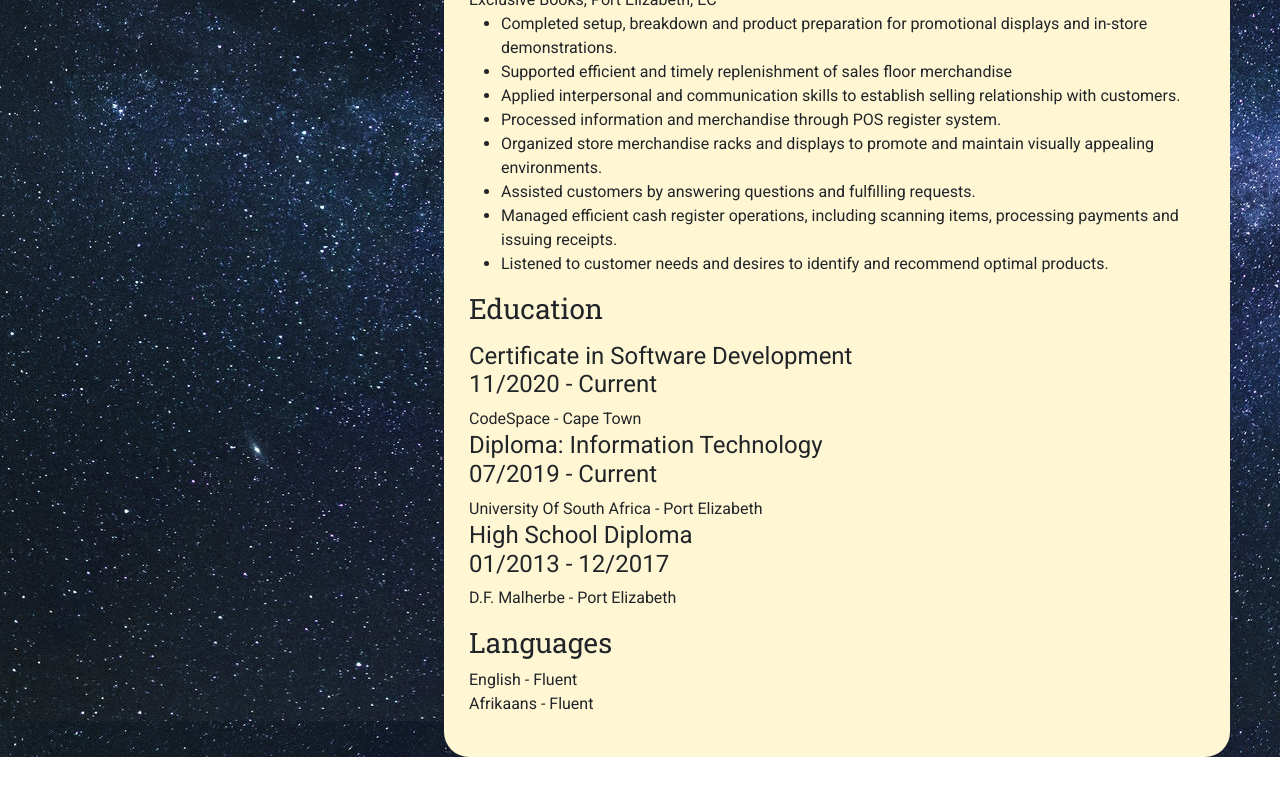
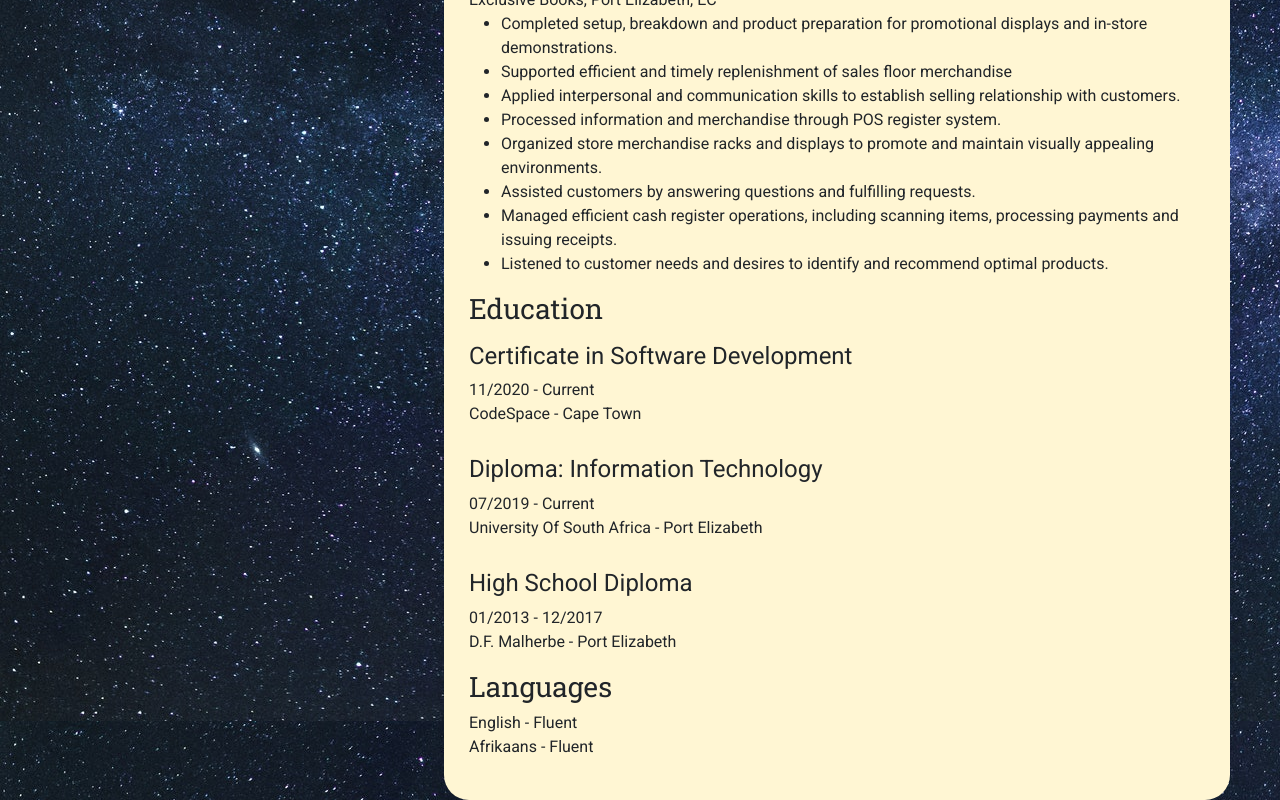
Before and after one commit to RuanVanNiekerk/digital-resume, a plain HTML site: page index.html in a window 1280 px wide. Shown: the part 1439-2239 px from the top of the page. Before the commit the page ends 2196 px from the top, so only its background shows below. Drawn offline with nearby package versions, Linux system fonts and the light colour scheme.

Commit message:
Update index.html

```diff
--- a/index.html
+++ b/index.html
@@ -198,12 +198,17 @@
 				<div id="education">
 					<h3>Education</h3>
 					<p>
-						<h4>Certificate in Software Development<br />11/2020 - Current</h4>
-						CodeSpace - Cape Town<br>
-						<h4>Diploma: Information Technology<br />07/2019 - Current</h4>
-						University Of South Africa - Port Elizabeth<br>
-						<h4>High School Diploma<br />01/2013 - 12/2017</h4>
-						D.F. Malherbe - Port Elizabeth<br>
+						<h4>Certificate in Software Development</h4>
+						11/2020 - Current
+						<br />CodeSpace - Cape Town
+
+						<h4><br />Diploma: Information Technology</h4>
+						07/2019 - Current
+						<br />University Of South Africa - Port Elizabeth
+
+						<h4><br />High School Diploma</h4>
+						01/2013 - 12/2017
+						<br />D.F. Malherbe - Port Elizabeth<br>
 					</p>
 					<h3>Languages</h3>
 					<p>
```
